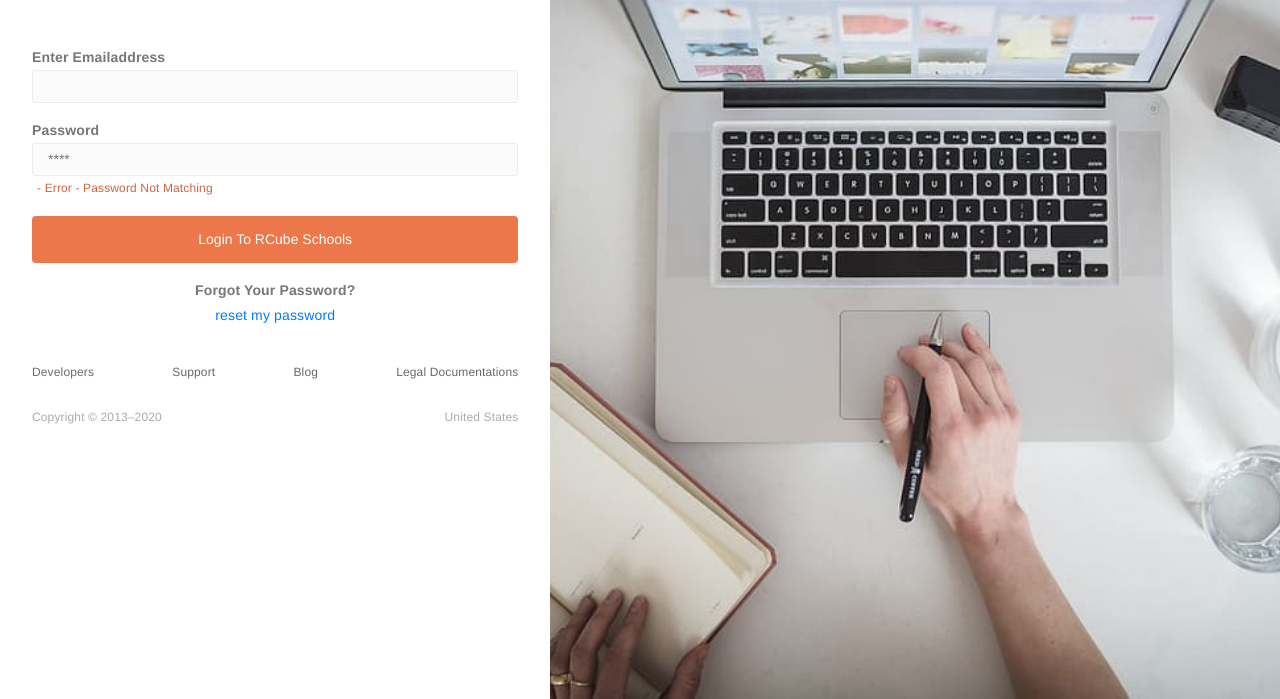
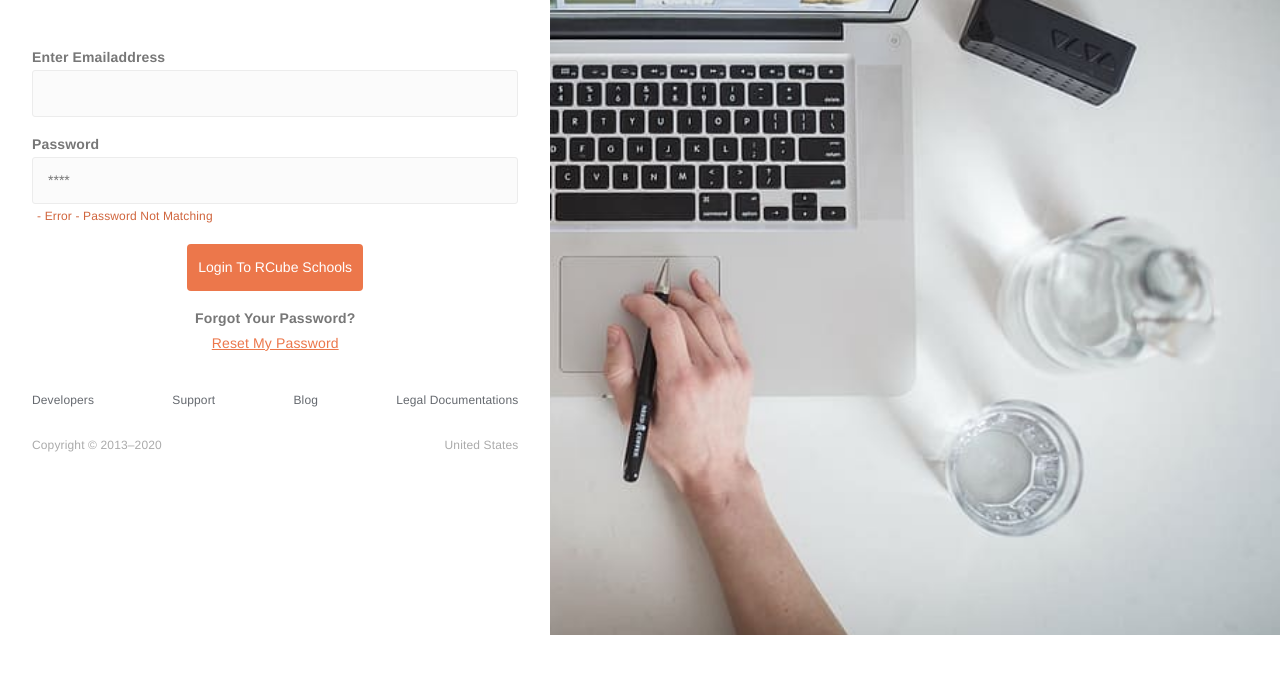
Before and after one commit to rcubesystem/myjamathschool, a plain HTML site: page login.html in a window 1280 px wide. Shown: the part 156-855 px from the top of the page. After the commit the page ends 800 px from the top, so only its background shows below. Drawn offline with Linux system fonts and the light colour scheme.

Commit message:
Login button centered
Login button centered

```diff
--- a/login.html
+++ b/login.html
@@ -60,12 +60,12 @@
               <input type="password" id="pwd" name="pwd" class="r4Frm-Crl blc" placeholder="****">
               <div class="err-input">Error - Password Not Matching</div>
             </div>
-            <div class="r4Frm-Grp">
-              <button type="submit" class="btn btn-block btn-or p-10">Login to RCube Schools</button>
+            <div class="r4TxtCnr r4Frm-Grp">
+              <button type="submit" class="btn btn-or p-10">Login to RCube Schools</button>
             </div>
-            <div class="txt-c r4Frm-Grp">
+            <div class="r4TxtCnr r4Frm-Grp">
               <label for="">Forgot your password?</label>
-              <a href="#" class="r4link">reset my password</a>
+              <a href="#" class="r4Lnk">reset my password</a>
             </div>
           </form>
           <footer class="r4FooBox">
--- a/styles/r4form.css
+++ b/styles/r4form.css
@@ -39,6 +39,20 @@
     width: 100%;
     box-sizing: border-box;
 }
+
+.r4Frm-Crl:focus,
+.r4Frm-Crl textarea:focus {
+    border-color: #ec774b;
+    outline: none;
+}
+
+.r4Lnk,
+.r4Lnk:hover {
+    color: #ec774b;
+    text-transform: capitalize;
+    text-decoration: underline;
+}
+
 
 @media (min-width: 768px) {
     .r4Frm input[type="text"],
--- a/styles/r4login.css
+++ b/styles/r4login.css
@@ -62,12 +62,16 @@
         font-weight: bold;
     }
 
+    .r4LogFrm input {
+        padding: 10px 15px;
+    }
+
     .r4LogRgt {
         display: block;
         width: 60%;
         background: var(--rc-grey-dr) url("../images/login/laptopbg.jpg") no-repeat fixed center;
         background-size: cover;
-        height: 100vh;
+        height: 92vh;
     }
 }
 
--- a/styles/r4utilities.css
+++ b/styles/r4utilities.css
@@ -25,15 +25,15 @@ Common Utilities
     margin: 0 auto;
 }
 
-.txt-l {
+.r4TxtLft {
     text-align: left;
 }
 
-.txt-c {
+.r4TxtCnr {
     text-align: center;
 }
 
-.txt-r {
+.r4TxtRgt {
     text-align: right;
 }
 
```
